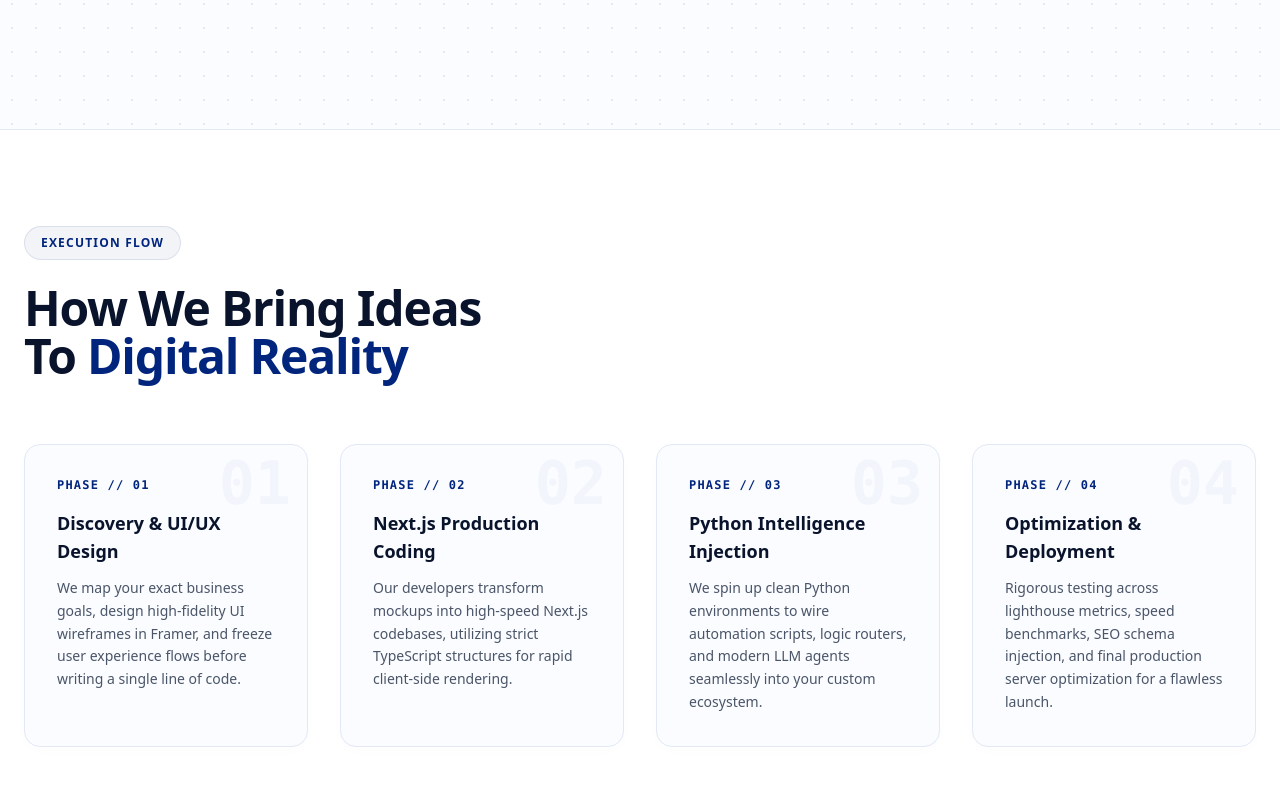
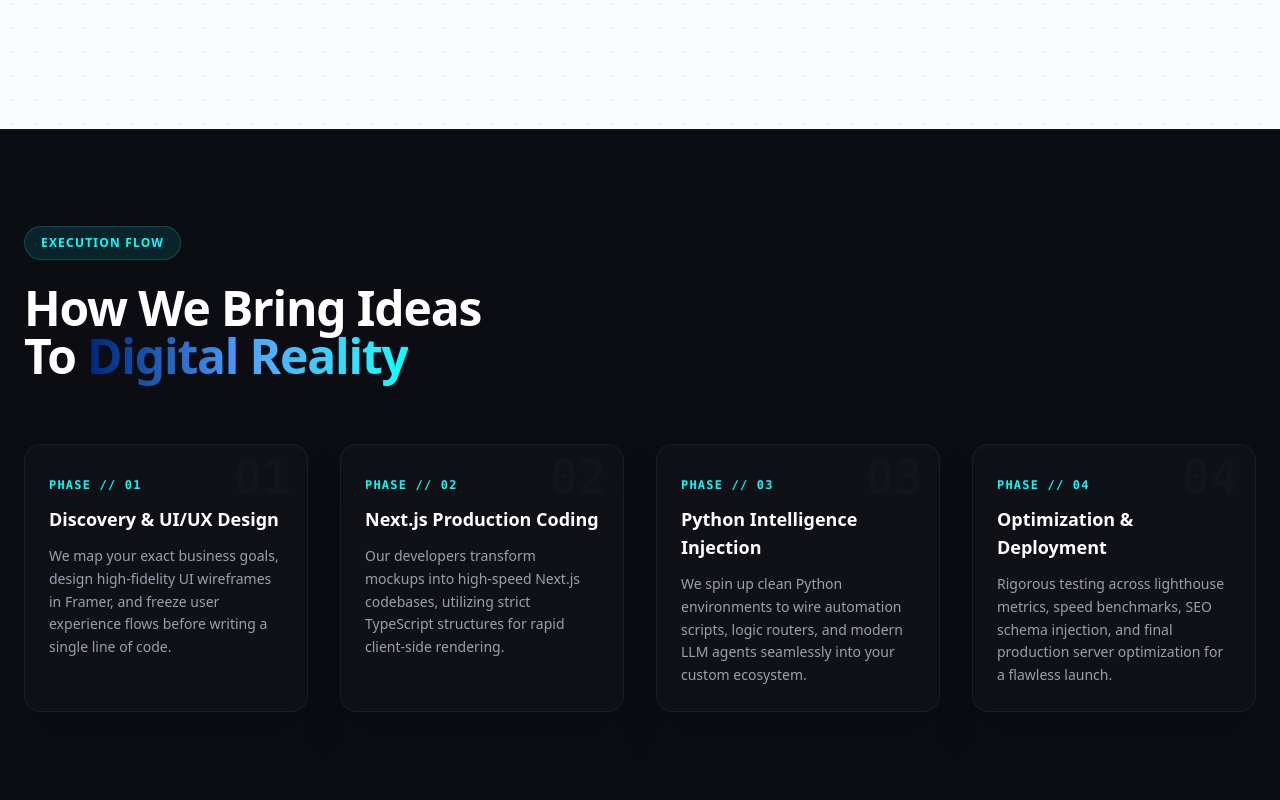
Before and after one commit to manikdhiman/IT-COMPANY, a Next.js app in the folder client/: page / in a window 1280 px wide. Shown: the part 2720-3520 px from the top of the page. Built offline with nearby package versions, Linux system fonts and the light colour scheme.

Commit message:
Production Fix: Replaced Tailwind custom theme pointers with solid hardcoded color arrays to fix deployment cache dropping

```diff
--- a/client/app/components/Process.tsx
+++ b/client/app/components/Process.tsx
@@ -12,7 +12,8 @@ const steps = [
 
 export default function Process() {
   return (
-    <section className="py-24 border-t border-[#E2E8F5] bg-white relative overflow-hidden">
+    // Yahan humne explicit dark base hexa `#0B0D13` inject kar diya hai taaki white layout ka chance hi na rahe
+    <section className="py-24 border-t border-white/5 bg-[#0B0D13] relative overflow-hidden text-white">
       <div className="max-w-7xl mx-auto px-6">
 
         <div className="mb-16">
@@ -20,7 +21,8 @@ export default function Process() {
             initial={{ opacity: 0, x: -15 }}
             whileInView={{ opacity: 1, x: 0 }}
             viewport={{ once: true }}
-            className="text-xs font-bold tracking-widest text-[#01257D] uppercase bg-[#01257D]/5 px-4 py-2 rounded-full border border-[#01257D]/10 inline-block"
+            // `#00FFFF` cyan badge high contrast border block
+            className="text-xs font-bold tracking-widest text-[#00FFFF] uppercase bg-[#00FFFF]/10 px-4 py-2 rounded-full border border-[#00FFFF]/20 inline-block"
           >
             Execution Flow
           </motion.span>
@@ -30,9 +32,9 @@ export default function Process() {
             whileInView={{ opacity: 1, y: 0 }}
             viewport={{ once: true }}
             transition={{ delay: 0.1 }}
-            className="text-3xl md:text-5xl font-black tracking-tight mt-6 text-[#09132C]"
+            className="text-3xl md:text-5xl font-extrabold tracking-tight mt-6 text-white"
           >
-            How We Bring Ideas <br />To <span className="text-[#01257D]">Digital Reality</span>
+            How We Bring Ideas <br />To <span className="bg-gradient-to-r from-[#01257D] via-blue-400 to-[#00FFFF] bg-clip-text text-transparent">Digital Reality</span>
           </motion.h2>
         </div>
 
@@ -40,26 +42,27 @@ export default function Process() {
           {steps.map((step, index) => (
             <motion.div
               key={index}
-              initial={{ opacity: 0, y: 15 }}
+              initial={{ opacity: 0, y: 20 }}
               whileInView={{ opacity: 1, y: 0 }}
               viewport={{ once: true }}
-              transition={{ delay: index * 0.05 }}
-              className="relative p-8 border border-[#E2E8F5] bg-[#FAFCFF] rounded-2xl group hover:border-[#01257D] hover:bg-white transition-all duration-300 shadow-[0_4px_20px_rgba(0,0,0,0.01)] hover:shadow-[0_10px_30px_rgba(1,37,125,0.05)]"
+              transition={{ delay: index * 0.1 }}
+              // Solid dark glass panel background override blocks
+              className="relative p-6 border border-white/5 bg-white/[0.02] backdrop-blur-sm rounded-2xl pt-8 group hover:border-[#00FFFF]/30 transition-all duration-300 shadow-2xl"
             >
-              {/* Massive subtle tech watermark numbers */}
-              <div className="text-6xl font-black text-[#01257D]/[0.03] group-hover:text-[#01257D]/[0.05] transition-colors duration-300 absolute top-2 right-4 select-none font-mono">
+              {/* Massive Floating Watermark Numbers */}
+              <div className="text-5xl font-black text-white/[0.02] group-hover:text-[#00FFFF]/5 transition-colors duration-300 absolute top-2 right-4 select-none font-mono">
                 {step.phase}
               </div>
 
-              <div className="text-[#01257D] font-mono text-xs font-bold mb-4 tracking-widest">
+              <div className="text-[#00FFFF] font-mono text-xs font-bold mb-3 tracking-widest">
                 PHASE // {step.phase}
               </div>
 
-              <h3 className="text-lg font-bold text-[#09132C] transition-colors duration-200">
+              <h3 className="text-lg font-bold text-white group-hover:text-[#00FFFF] transition-colors duration-300">
                 {step.name}
               </h3>
 
-              <p className="mt-3 text-sm text-[#4A5568] font-normal leading-relaxed">
+              <p className="mt-3 text-sm text-gray-400 font-light leading-relaxed">
                 {step.details}
               </p>
             </motion.div>
```
